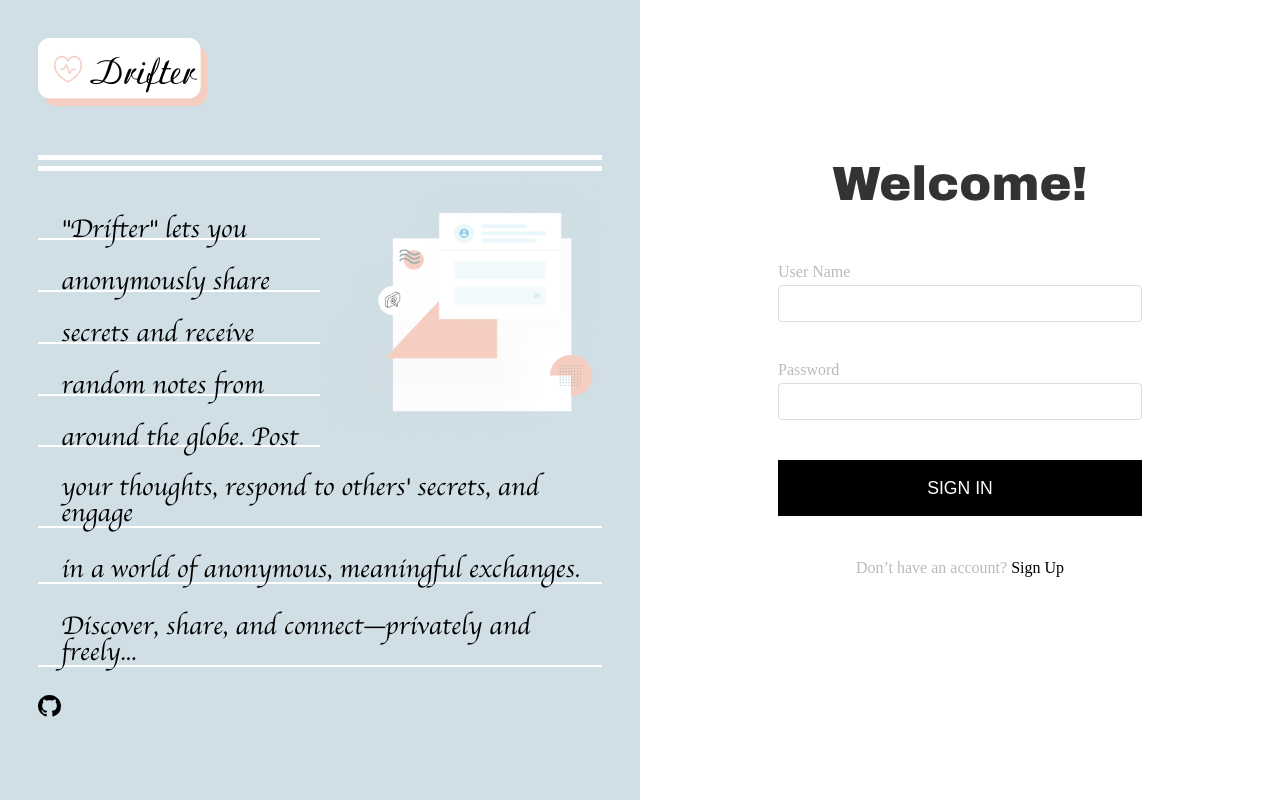
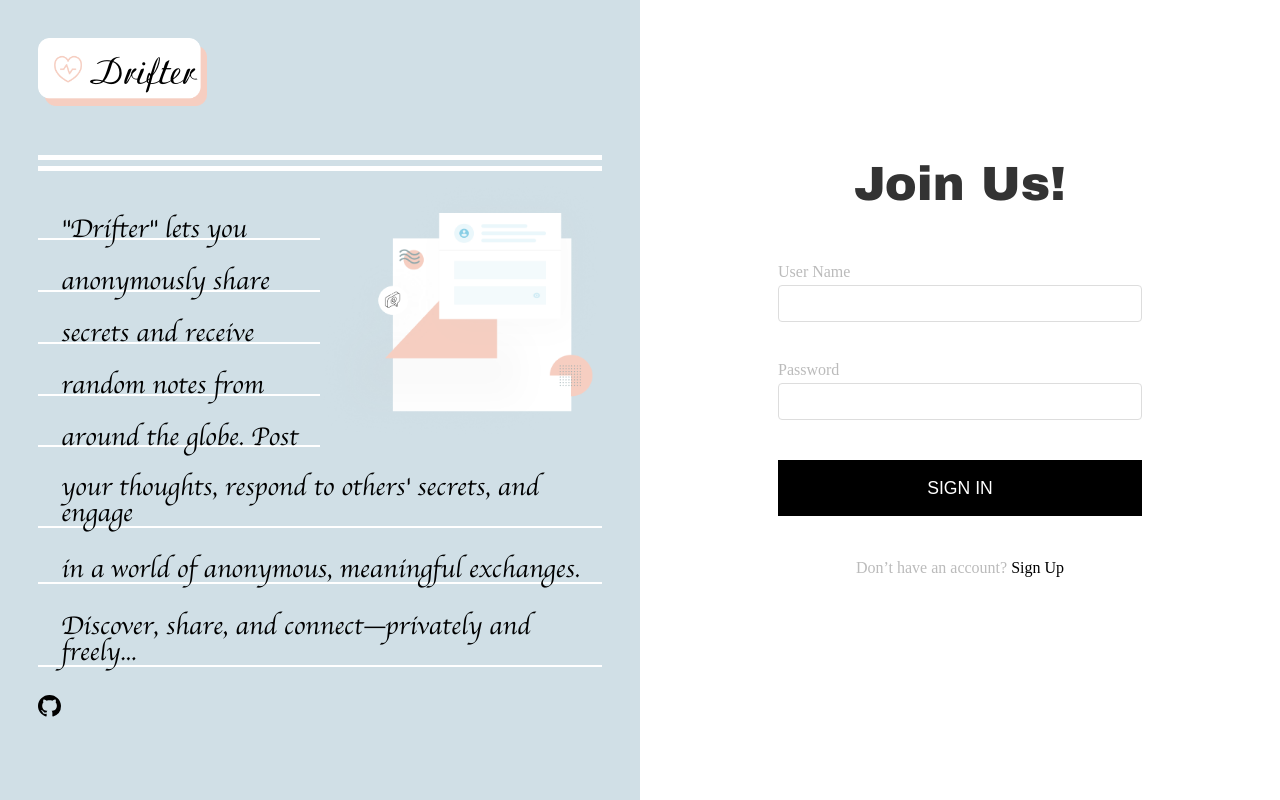
Before and after one commit to csySally/AgileWebProject_Drifter, a Python web app: template app/templates/register.html in a window 1280 px wide. Run offline with Jinja, Linux system fonts and the light colour scheme; the template is opened without the code that fills it, so the values that code supplies are empty.

Commit message:
Change the title of register.html

```diff
--- a/app/templates/register.html
+++ b/app/templates/register.html
@@ -3,7 +3,7 @@
   <head>
     <meta charset="UTF-8" />
     <meta name="viewport" content="width=device-width, initial-scale=1.0" />
-    <title>Drifter - Login In</title>
+    <title>Drifter - Register</title>
     <link rel="stylesheet" href="../static/css/reset.css" />
     <link rel="stylesheet" href="../static/css/login.css" />
     <link
@@ -48,7 +48,7 @@
       </div>
     </section>
     <section class="right-panel">
-        <h2>Welcome!</h2>
+        <h2>Join Us!</h2>
         <form action="" method="">
             <div class="form-group">
                 <label for="username">User Name</label>
```
